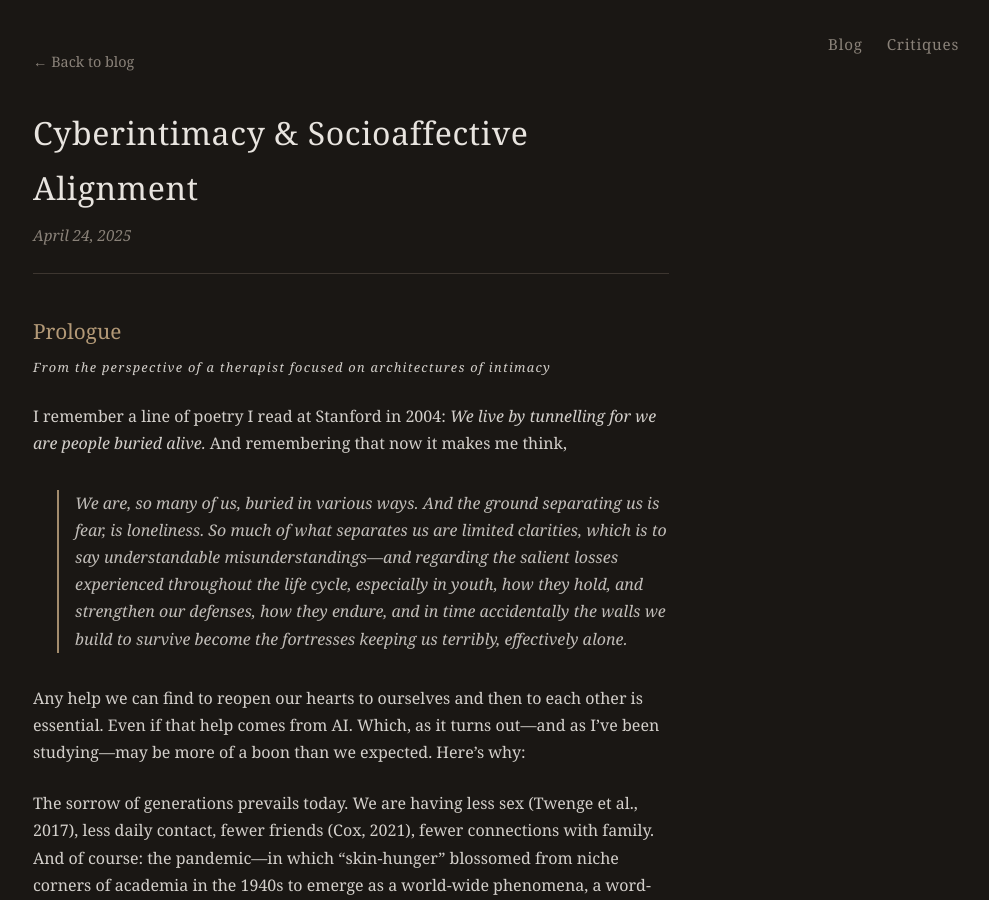
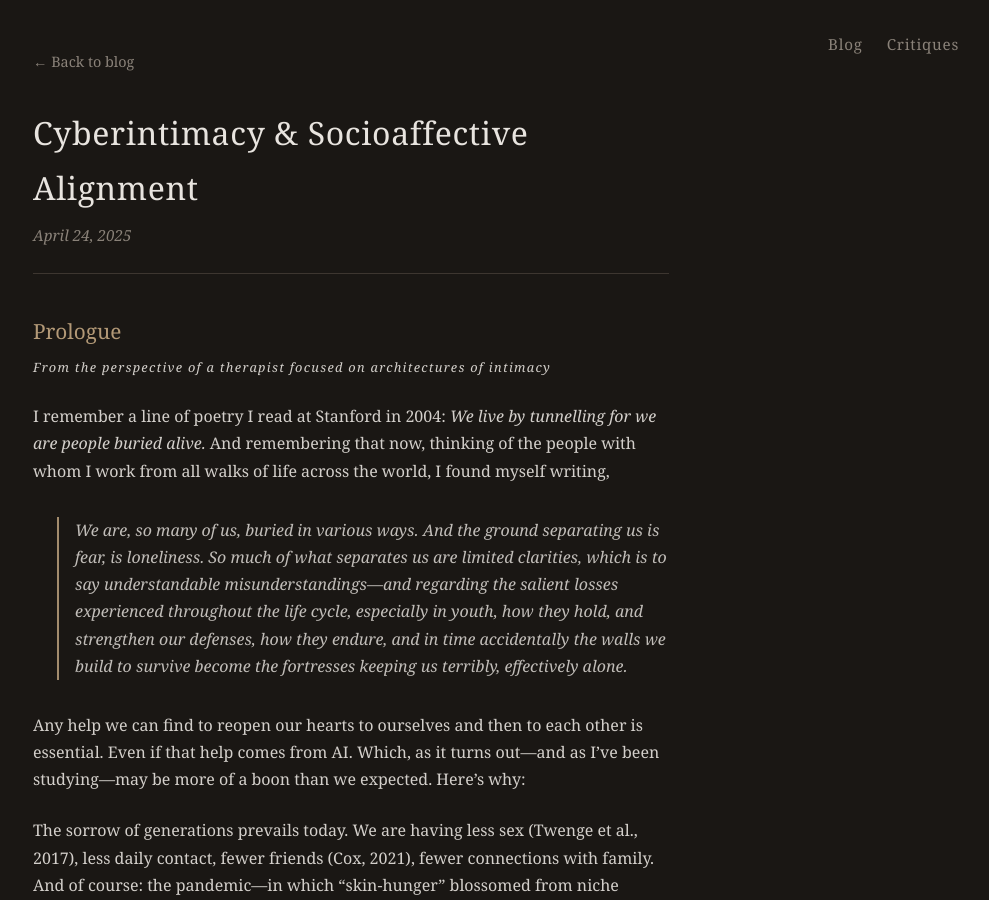
Before and after one commit to geosh5676/geosh5676.github.io, a Jekyll site: the page built from _posts/2025-04-24-cyberintimacy-and-socioaffective-alignment.md, in a window 1280 px wide and 900 px high. Shown: the whole window, without its empty margins (289-1278 px from the left). Built offline with Jekyll 4.4.1, drawn with Linux system fonts in a browser that asks for light colours.

Commit message:
Refine Prologue transition in cyberintimacy post
Expand the transition from poetry memory to epigraph, grounding it
in the author's clinical work across the world.

Co-Authored-By: Claude Opus 4.5 <noreply@anthropic.com>

```diff
--- a/_posts/2025-04-24-cyberintimacy-and-socioaffective-alignment.md
+++ b/_posts/2025-04-24-cyberintimacy-and-socioaffective-alignment.md
@@ -8,7 +8,7 @@ date: 2025-04-24
 
 <p style="font-size: 0.8rem; font-style: italic; color: #e8e4df; letter-spacing: 0.1em; margin: -0.5rem 0 1.5rem 0;">From the perspective of a therapist focused on architectures of intimacy</p>
 
-I remember a line of poetry I read at Stanford in 2004: *We live by tunnelling for we are people buried alive.* And remembering that now it makes me think,
+I remember a line of poetry I read at Stanford in 2004: *We live by tunnelling for we are people buried alive.* And remembering that now, thinking of the people with whom I work from all walks of life across the world, I found myself writing,
 
 <blockquote style="font-style: italic; margin: 2rem 0 2rem 1.5rem; padding-left: 1rem; border-left: 2px solid var(--accent); color: var(--text); opacity: 0.9;">
 We are, so many of us, buried in various ways. And the ground separating us is fear, is loneliness. So much of what separates us are limited clarities, which is to say understandable misunderstandings—and regarding the salient losses experienced throughout the life cycle, especially in youth, how they hold, and strengthen our defenses, how they endure, and in time accidentally the walls we build to survive become the fortresses keeping us terribly, effectively alone.
```
